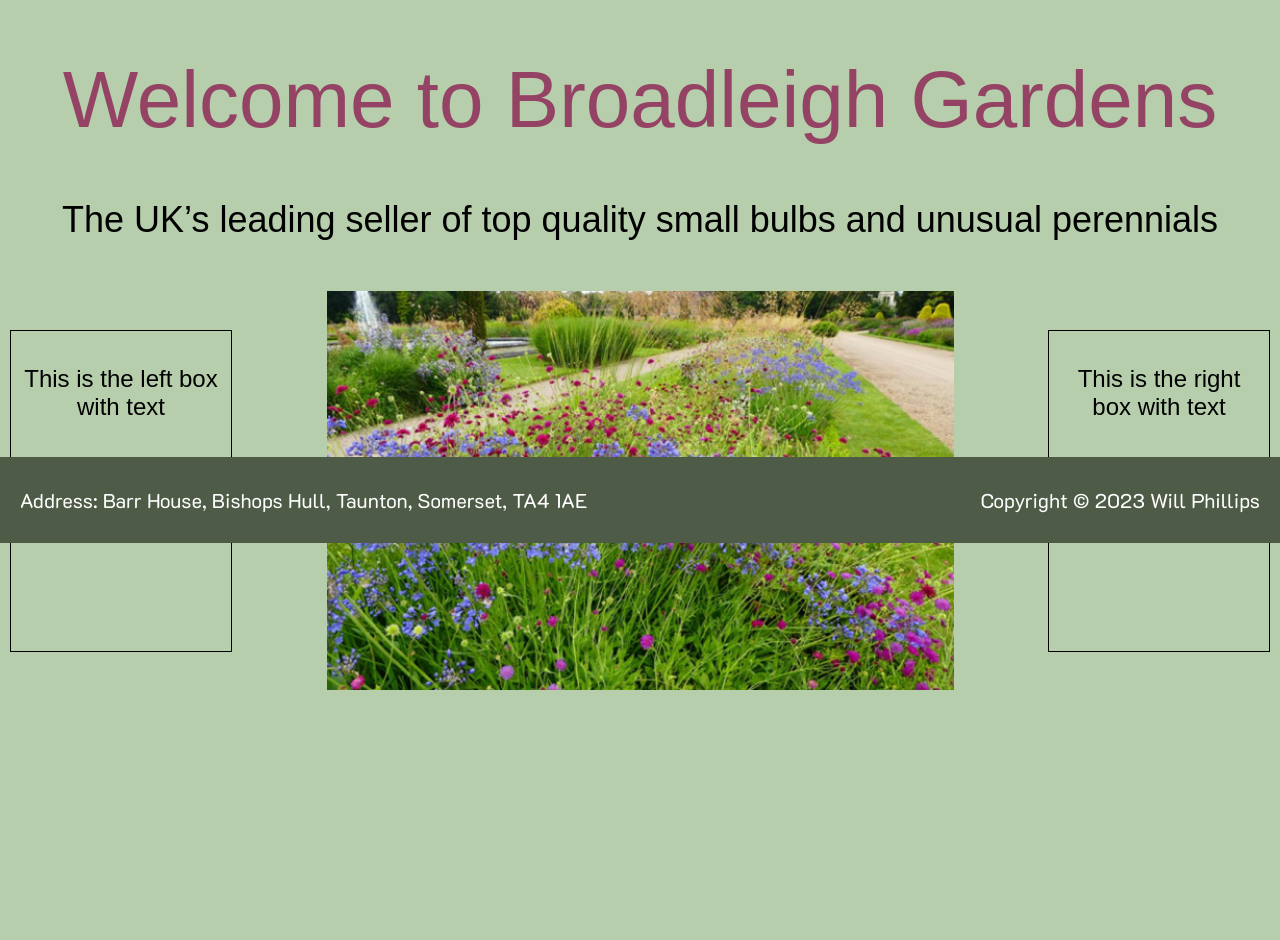
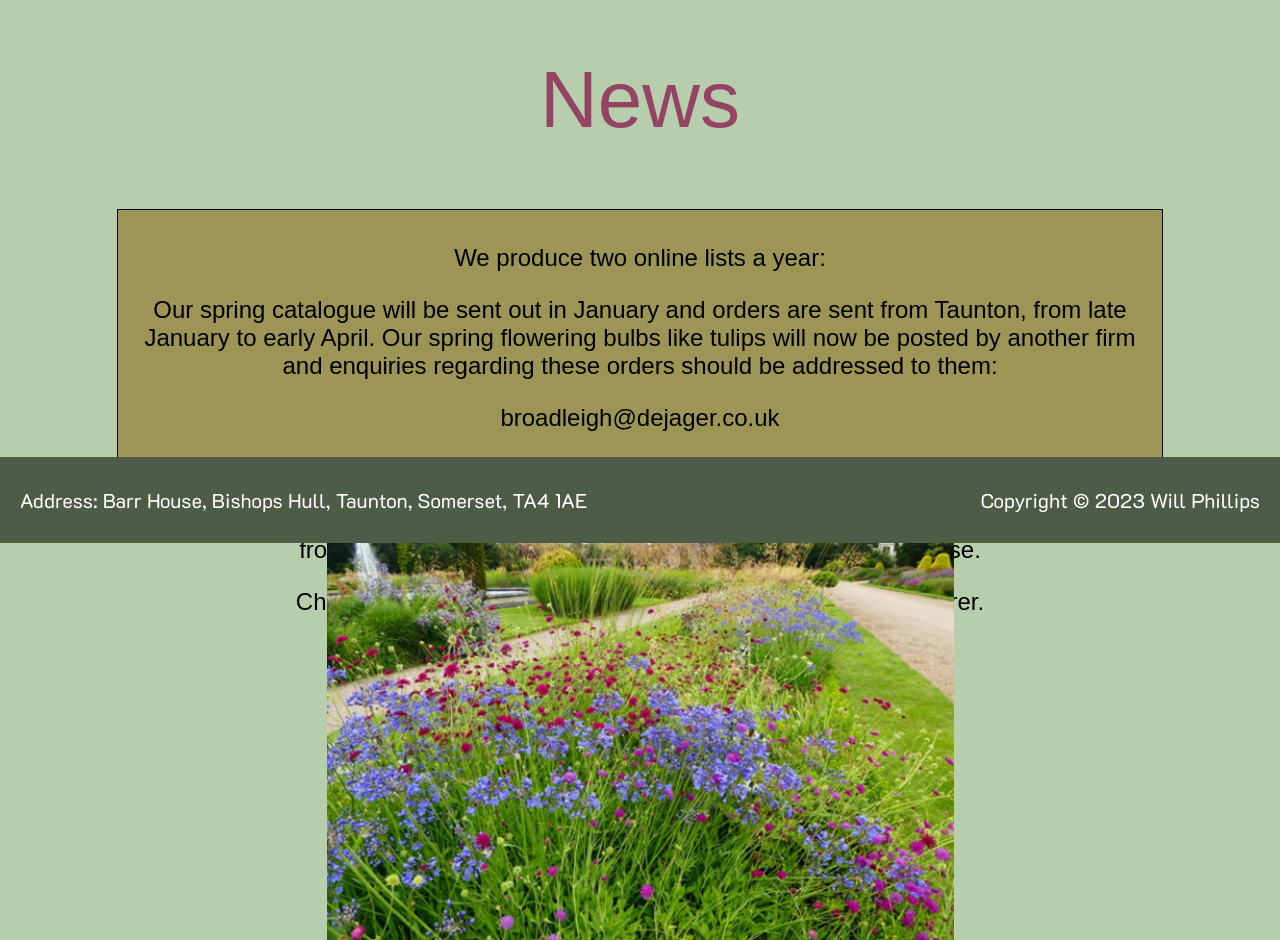
Before and after one commit to PHI19002807/BroadleighGardens, a PHP site: page /News.php in a window 1280 px wide. Shown: the part 257-1197 px from the top of the page. Before the commit the page ends 947 px from the top, so only its background shows below. Run offline with PHP 8.4, Linux system fonts and the light colour scheme; some web fonts are replaced.

Commit message:
News page done

```diff
--- a/News.php
+++ b/News.php
@@ -89,23 +89,35 @@
             margin-right: 10px;
         }
         .container {
+            position: relative; /* Make the container relative for absolute positioning */
             display: flex;
             justify-content: center;
-            align-items: center;
+            align-items: flex-start; /* Change to align items at the top */
             text-align: center;
             margin-top: 50px;
+            flex-wrap: wrap;
         }
+
         .left-box, .right-box {
-            width: 200px;
-            height: 300px;
+            width: 500px;
+            height: 600px;
             border: 1px solid black;
             margin: 10px;
             padding: 10px;
+            background-color: #9C9555;
         }
         .middle-image {
             width: 627px;
             height: 399px;
             margin: 0 auto;
+        }
+        .landscape-box {
+            width: 80%;
+            height: 300px;
+            border: 1px solid black;
+            margin: 10px;
+            padding: 10px;
+            background-color: #9C9555;
         }
         .welcome-message {
             color: #944365;
@@ -120,6 +132,7 @@
             font-family: 'Jomhuria', sans-serif;
             font-weight: normal;
         }
+
     </style>
 </head>
 <body>
@@ -153,16 +166,28 @@
     </div>
 
     <!-- Main content -->
-    <h1 class="welcome-message">Welcome to Broadleigh Gardens</h1>
-    <h2 class="sub-message">The UK’s leading seller of top quality small bulbs and unusual perennials</h2>
+    <h1 class="welcome-message">News</h1>
     <div class="container">
-        <div class="left-box">
-            <p>This is the left box with text</p>
+        <div class="landscape-box">
+            <p>We produce two online lists a year:</p>
+            <p>
+                Our spring catalogue will be sent out in January and orders are sent from Taunton, from late January to early April.
+                Our spring flowering bulbs like tulips will now be posted by another firm and enquiries regarding these orders should be addressed to them:
+            </p>
+            <p>
+                broadleigh@dejager.co.uk
+            </p>
+            <p>
+                01622 845990
+            </p>
+            <p>
+                Bulbs from our Alec Gray collection of miniature daffodils and other rare bulbs will be posted from here in August/September. See Special Bulbs list for these.
+            </p>
+            <p>
+                Christine Skelmersdale is a well known and inspirational lecturer.
+            </p>
         </div>
         <img src="images/HomeMainImage.png" alt="Middle Image" class="middle-image">
-        <div class="right-box">
-            <p>This is the right box with text</p>
-        </div>
     </div>
 
     <!-- Footer -->
```
